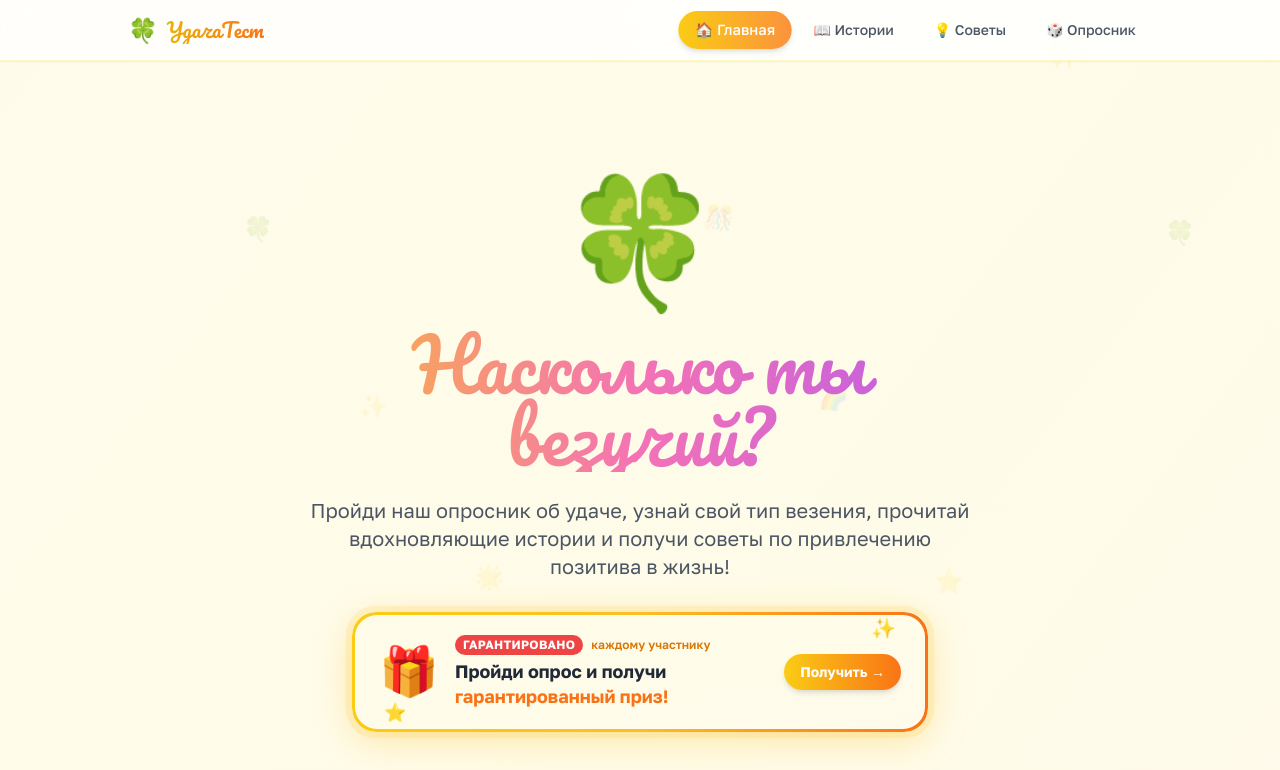
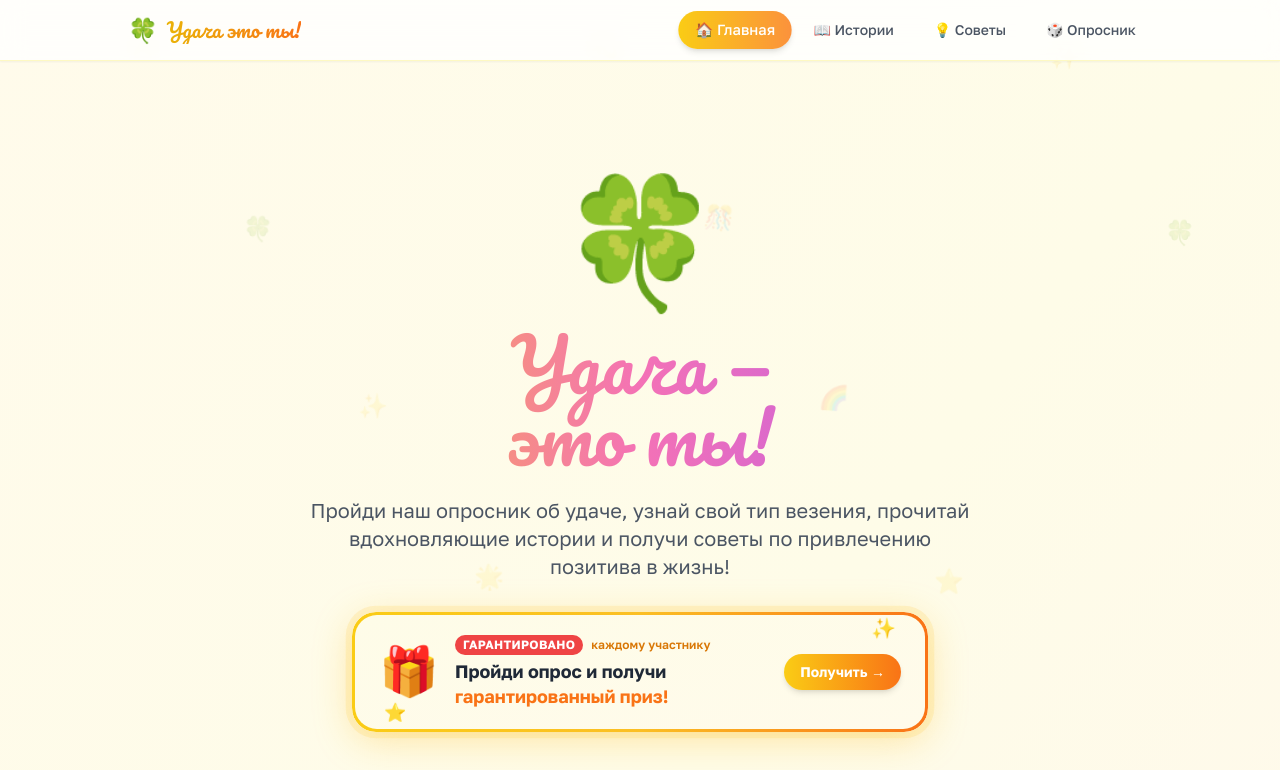
Before and after one commit to pr-poehali-dev/luck-survey-creation-1, a React (Vite) app: page / in a window 1280 px wide. Shown: the top 770 px of the page. Built offline with nearby package versions, Linux system fonts and the light colour scheme.

Commit message:
feat: изменить название сайта

```diff
--- a/index.html
+++ b/index.html
@@ -3,7 +3,7 @@
 <head>
     <meta charset="UTF-8"/>
     <meta name="viewport" content="width=device-width, initial-scale=1.0"/>
-    <title>УдачаТест — Насколько ты везучий?</title>
+    <title>Удача это ты!</title>
     <meta name="description" content="Интерактивный опросник об удаче. Узнай свой тип везения, читай вдохновляющие истории и советы по привлечению удачи!"/>
     <link rel="preconnect" href="https://fonts.googleapis.com">
     <link rel="preconnect" href="https://fonts.gstatic.com" crossorigin>
--- a/src/pages/Index.tsx
+++ b/src/pages/Index.tsx
@@ -137,7 +137,7 @@ export default function Index() {
           <div className="flex items-center gap-2">
             <span className="text-2xl">🍀</span>
             <span className="font-pacifico text-xl bg-gradient-to-r from-yellow-500 to-orange-500 bg-clip-text text-transparent">
-              УдачаТест
+              Удача это ты!
             </span>
           </div>
           <div className="flex gap-1 md:gap-2">
@@ -169,7 +169,7 @@ export default function Index() {
                 <span className="text-8xl md:text-9xl">🍀</span>
               </div>
               <h1 className="font-pacifico text-4xl md:text-6xl lg:text-7xl mb-6 leading-tight bg-gradient-to-r from-yellow-400 via-orange-400 via-pink-400 to-purple-500 bg-clip-text text-transparent">
-                Насколько ты<br />везучий?
+                Удача —<br />это ты!
               </h1>
               <p className="text-lg md:text-xl text-gray-600 mb-8 max-w-2xl mx-auto leading-relaxed">
                 Пройди наш опросник об удаче, узнай свой тип везения, прочитай вдохновляющие истории и получи советы по привлечению позитива в жизнь!
```
